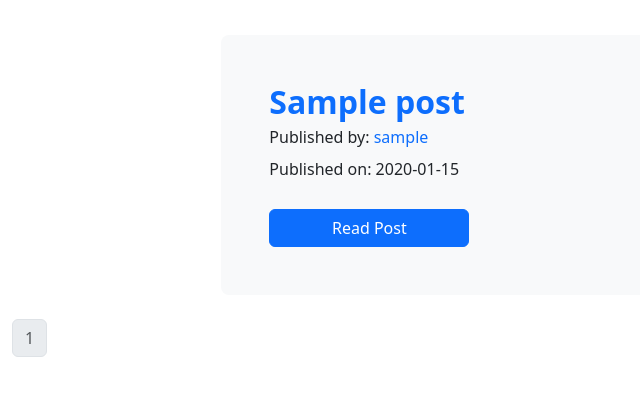
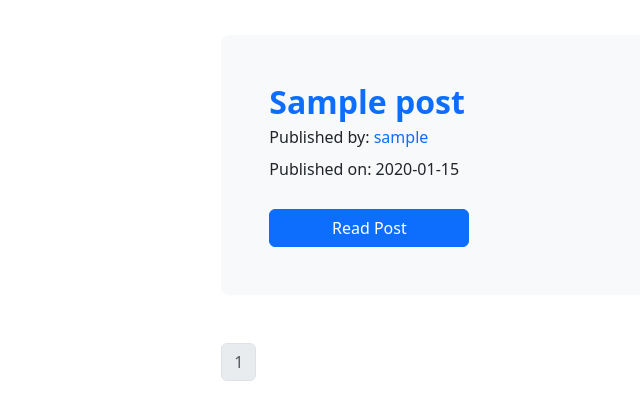
Before and after one commit to Rezuanul-Islam-Fahim/company-blog-flask, a Flask app: page / in a window 1280 px wide. Shown: the part 236-656 px from the top of the page, without its empty margins (0-640 px from the left). Run offline with Flask 3, Linux system fonts and the light colour scheme; tables that the repository leaves empty hold one stand-in row (values such as "Sample post").

Commit message:
Fix home page pagination alignment

```diff
--- a/blog/templates/home.html
+++ b/blog/templates/home.html
@@ -28,14 +28,17 @@
     </div>
     {% endfor %}
 
-    <nav aria-label="Blog post navigation">
+    <nav class="col-md-8 my-5 mx-auto" aria-label="Blog post navigation">
         <ul class="pagination">
             {% for page_num in posts.iter_pages(left_edge=1, right_edge=1, left_current=1, right_current=2) %}
             {% if posts.page == page_num %}
             <li class="page-item disabled"><a class="page-link" href="">{{ page_num }}</a></li>
             {% else %}
-            <li class="page-item"><a class="page-link" href="{{ url_for('core.home', page=page_num) }}">{{ page_num
-                    }}</a></li>
+            <li class="page-item">
+                <a class="page-link" href="{{ url_for('core.home', page=page_num) }}">
+                    {{ page_num }}
+                </a>
+            </li>
             {% endif %}
             {% endfor %}
         </ul>
```
